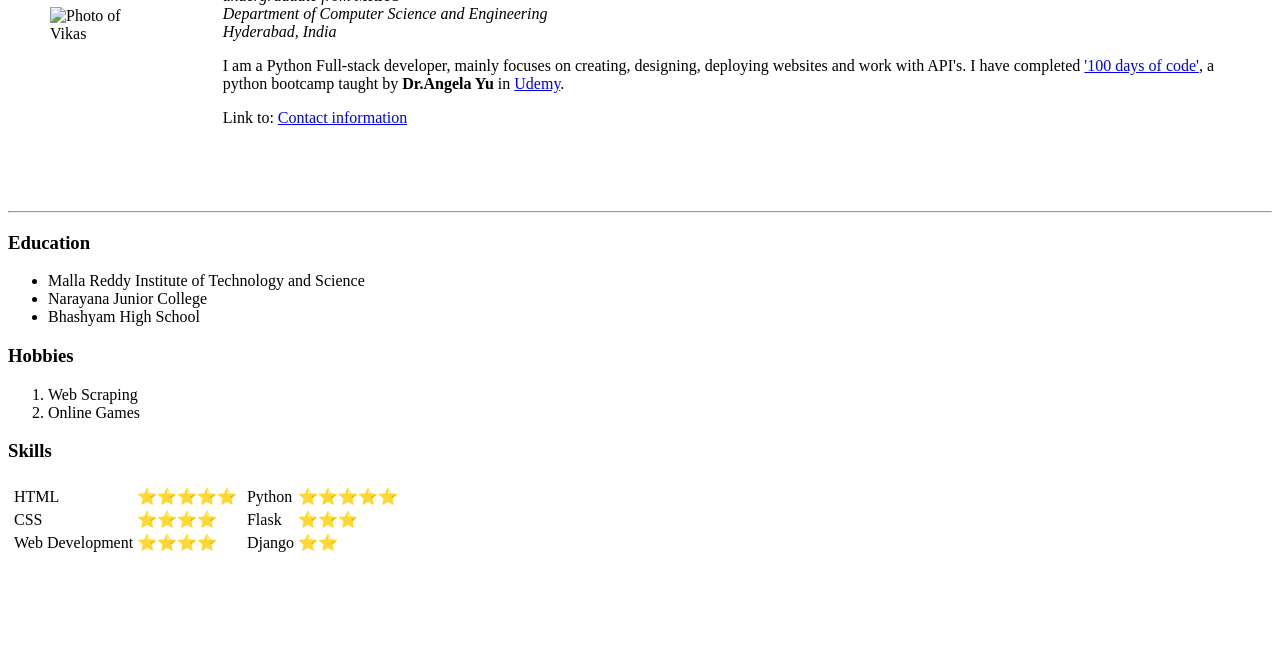
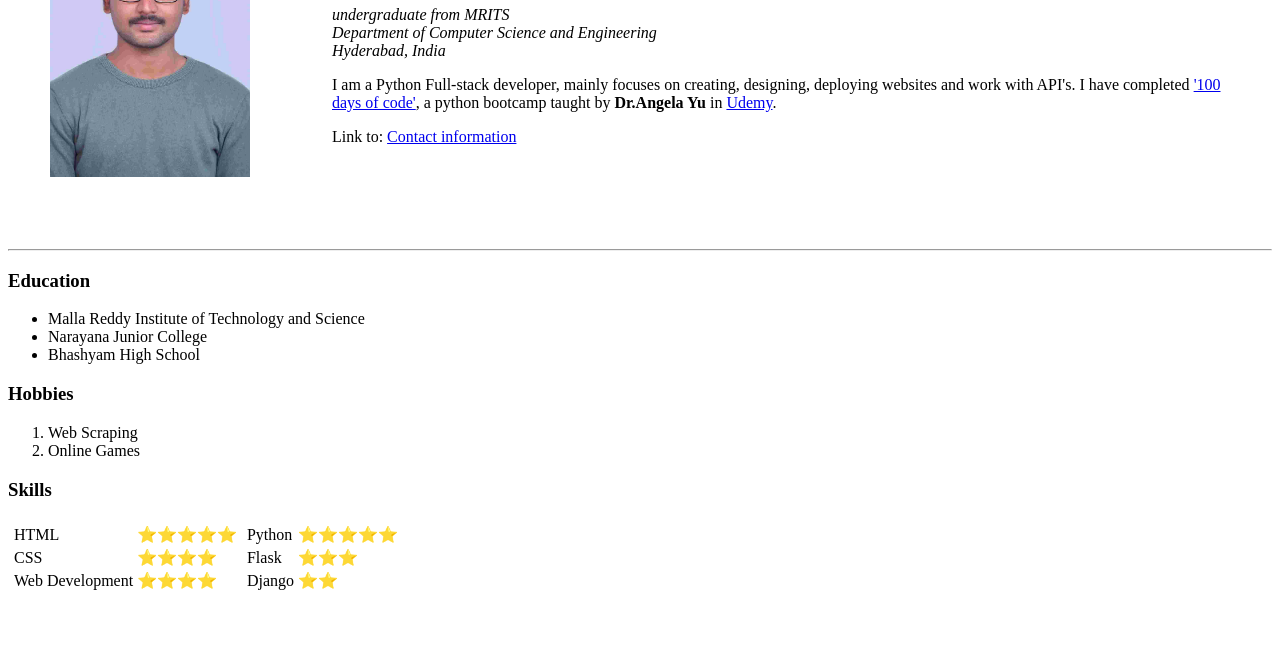
Before and after one commit to VikasReddy0/CV, a plain HTML site: page index.html in a window 1280 px wide. Shown: the part 143-800 px from the top of the page. Drawn offline with Linux system fonts and the light colour scheme.

Commit message:
Update index.html

```diff
--- a/index.html
+++ b/index.html
@@ -8,7 +8,7 @@
     <table cellpadding="40px">
         <thead></thead>
         <tbody>
-        <tr><td><img src="images/vikasphoto.JPG" alt="Photo of Vikas" width="200" height="270"></td>
+        <tr><td><img src="pictures/vikasphoto.JPG" alt="Photo of Vikas" width="200" height="270"></td>
             <td><h1>Vikas Reddy Kambam</h1>
                 <P><em>undergraduate from MRITS</em><br><em>Department of Computer Science and Engineering</em><br><em>Hyderabad, India</em></P>
 
```
